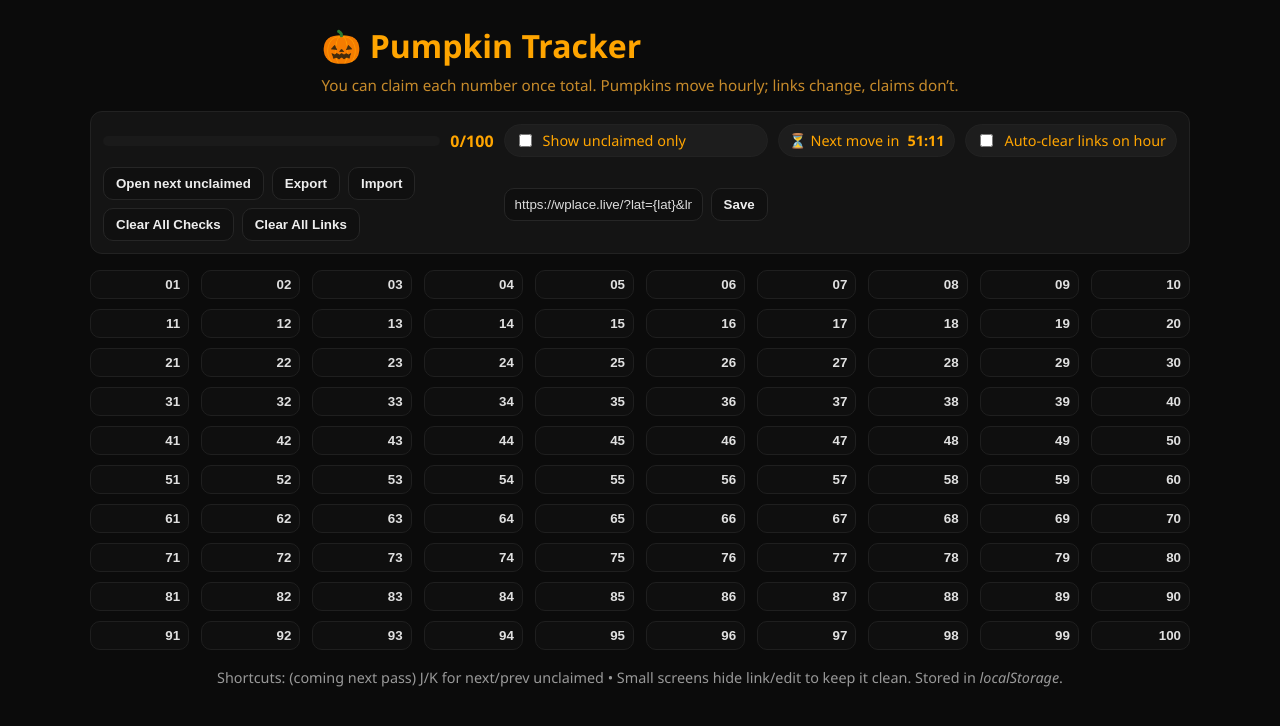
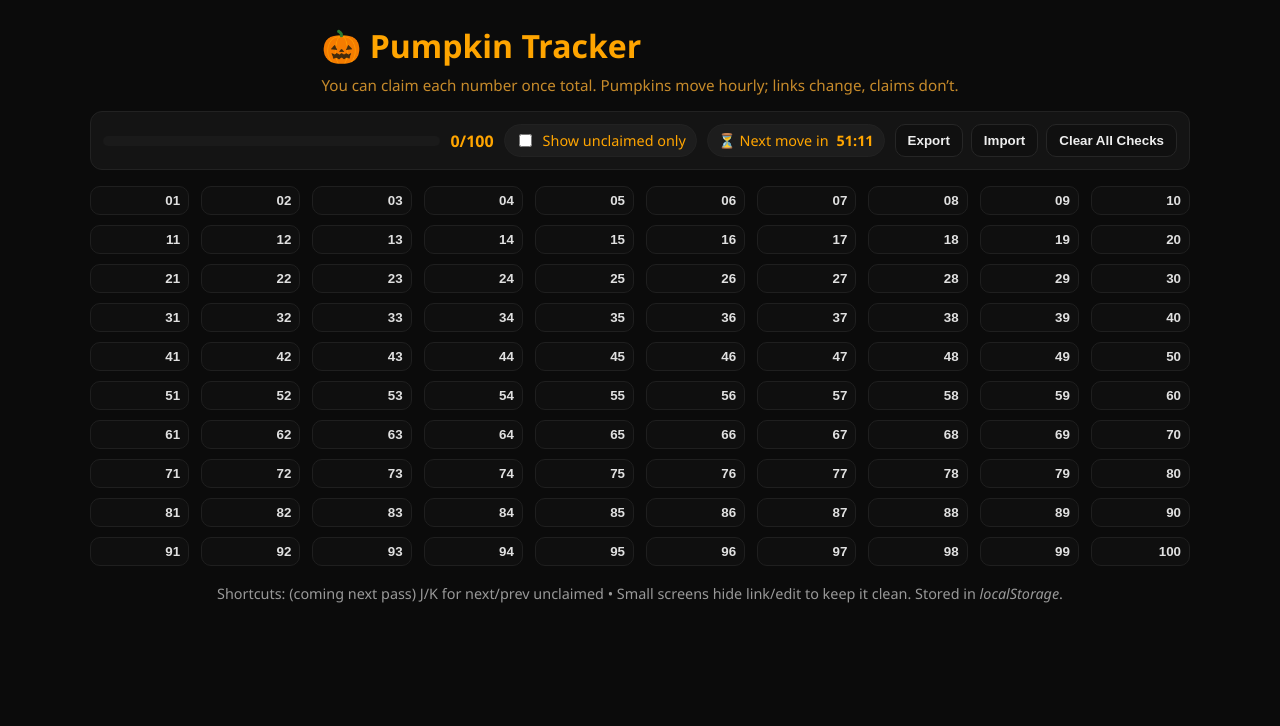
Before and after one commit to RadicalZephyr/wplace-pumpkin-bingo, a React (Vite) app: page / in a window 1280 px wide. Shown: the top 726 px of the page. Built offline with nearby package versions, Linux system fonts and the light colour scheme.

Commit message:
Remove unused controls

```diff
--- a/src/App.tsx
+++ b/src/App.tsx
@@ -196,25 +196,7 @@ export default function App() {
           ⏳ Next move in <strong>{mmss}</strong>
         </div>
 
-        <label
-          className="chip"
-          title="At the top of the hour, wipe stored map links (never uncheck claims)"
-        >
-          <input
-            type="checkbox"
-            checked={autoClearLinksOnHour}
-            onChange={(e) => {
-              setAutoClearLinksOnHour(e.target.checked);
-              saveAutoClearLinks(e.target.checked);
-            }}
-          />{" "}
-          Auto‑clear links on hour
-        </label>
-
         <div className="btnrow">
-          <button className="btn" onClick={handleOpenNext}>
-            Open next unclaimed
-          </button>
           <button className="btn" onClick={handleExport}>
             Export
           </button>
@@ -223,27 +205,6 @@ export default function App() {
           </button>
           <button className="btn" onClick={handleClearAllChecks}>
             Clear All Checks
-          </button>
-          <button className="btn" onClick={handleClearAllLinks}>
-            Clear All Links
-          </button>
-        </div>
-
-        <div className="template-row">
-          <input
-            className="text"
-            placeholder="Map URL template (e.g. https://example.com/pumpkin/{num})"
-            value={mapTemplate}
-            onChange={(e) => setMapTemplate(e.target.value)}
-          />
-          <button
-            className="btn"
-            onClick={() => {
-              saveTemplate(mapTemplate);
-              toast("Template saved");
-            }}
-          >
-            Save
           </button>
         </div>
       </section>
```
